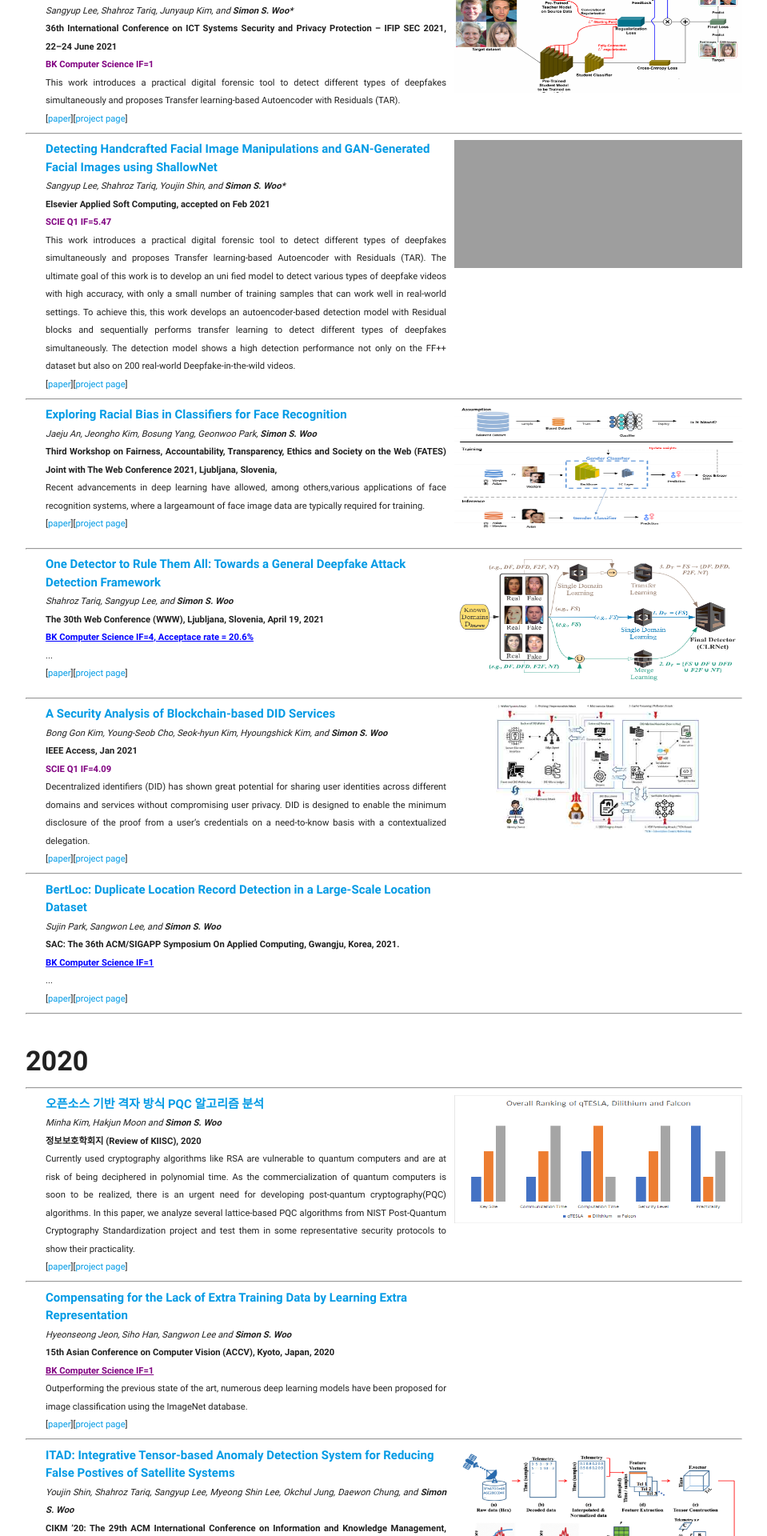
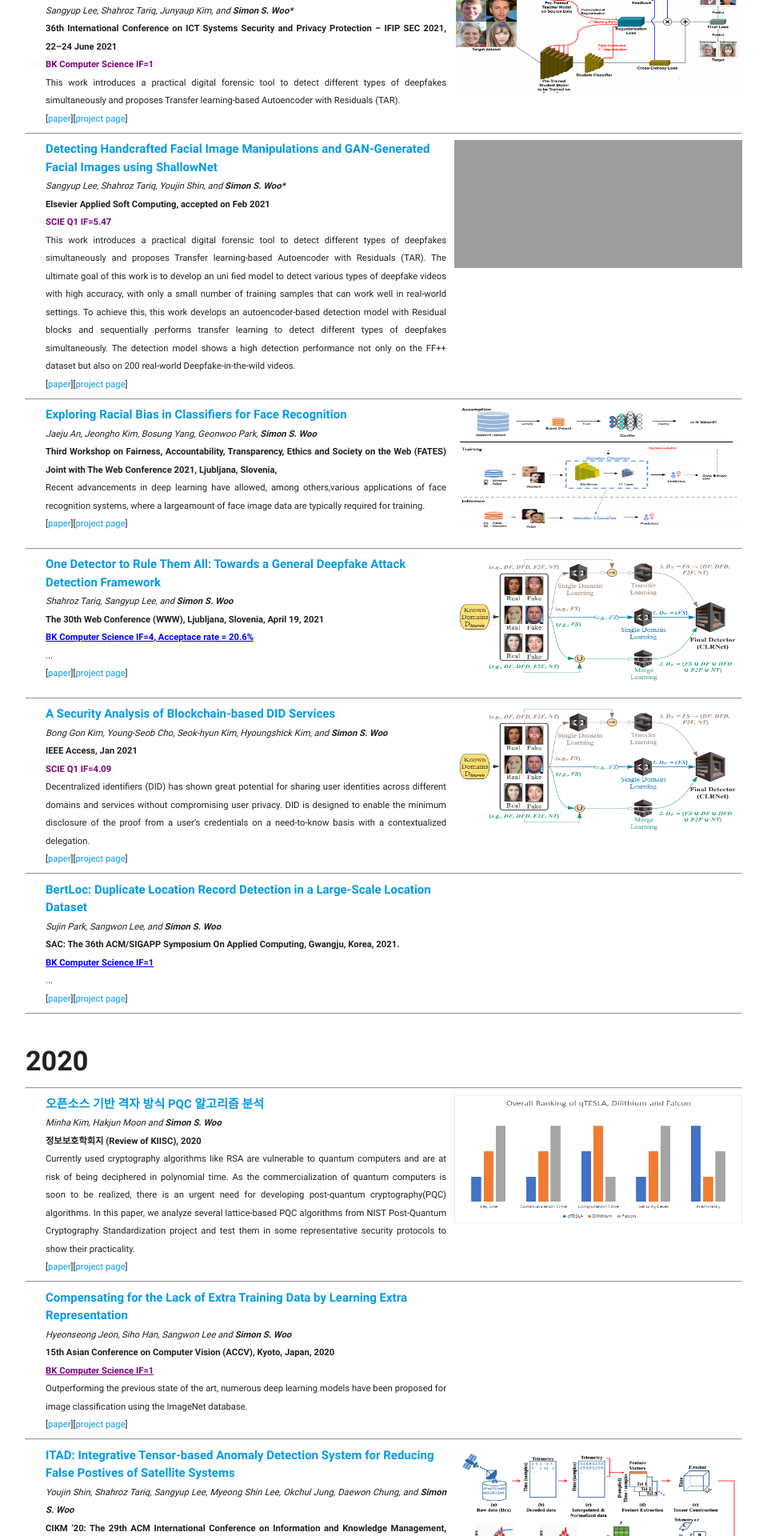
Before and after one commit to Yurim990507/DASH-Lab.github.io, a Jekyll site: the page built from example2.md, in a window 1280 px wide. Shown: the part 1277-3197 px from the top of the page at 80% size, without its empty margins (160-1119 px from the left). Built offline with Jekyll 4.4.1, drawn with Linux system fonts in a browser that asks for light colours; grey boxes are pictures that could not be loaded.

Commit message:
Update example2.md

```diff
--- a/example2.md
+++ b/example2.md
@@ -278,7 +278,7 @@ permalink: /Publications/
                 </table>
         </div>
         <div class="col-lg-3" style="vertical-align: middle;display:flex;flex-direction:row;justify-content:center">
-                <img src="/img/secBlock.jpg"  style="max-height:160px;width: 360px; margin-bottom:10px">
+                <img src="odtr.png"  style="max-height:160px;width: 360px; margin-bottom:10px">
         </div>
         </div>
         <hr>
```
